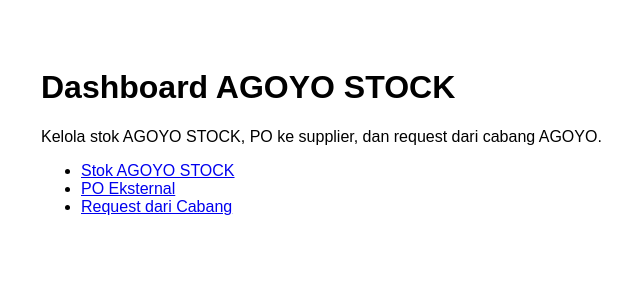
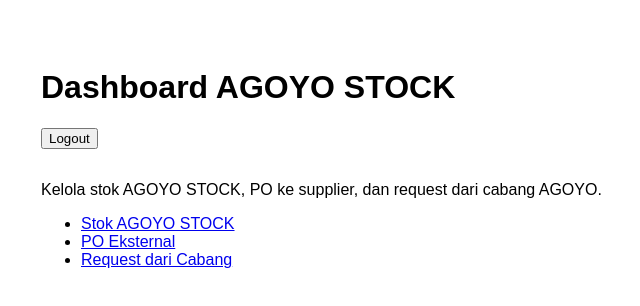
Before and after one commit to prayogaadhi21/agoyohpp, a Next.js app: page /gudang in a window 1280 px wide. Shown: the top 306 px of the page, without its empty margins (7-647 px from the left). Built offline with nearby package versions, Linux system fonts and the light colour scheme; no server answers.

Commit message:
Add logout functionality to GudangPage

```diff
--- a/app/gudang/page.js
+++ b/app/gudang/page.js
@@ -1,9 +1,18 @@
+'use client';
+
 import Link from 'next/link';
+import { supabase } from '../../lib/supabaseClient';
 
 export default function GudangPage() {
+    async function handleLogout() {
+        await supabase.auth.signOut();
+        window.location.href = '/login';
+    }
+
 return (
     <main style={{ padding: 40, fontFamily: 'sans-serif' }}>
 <h1>Dashboard AGOYO STOCK</h1>
+<button onClick={handleLogout} style={{ marginBottom: 16 }}>Logout</button>
 <p>Kelola stok AGOYO STOCK, PO ke supplier, dan request dari cabang AGOYO.</p>
 <ul>
     <li><Link href="/gudang/stok">Stok AGOYO STOCK</Link></li>
```
Lines whose indentation alone changed are shown as unchanged.
